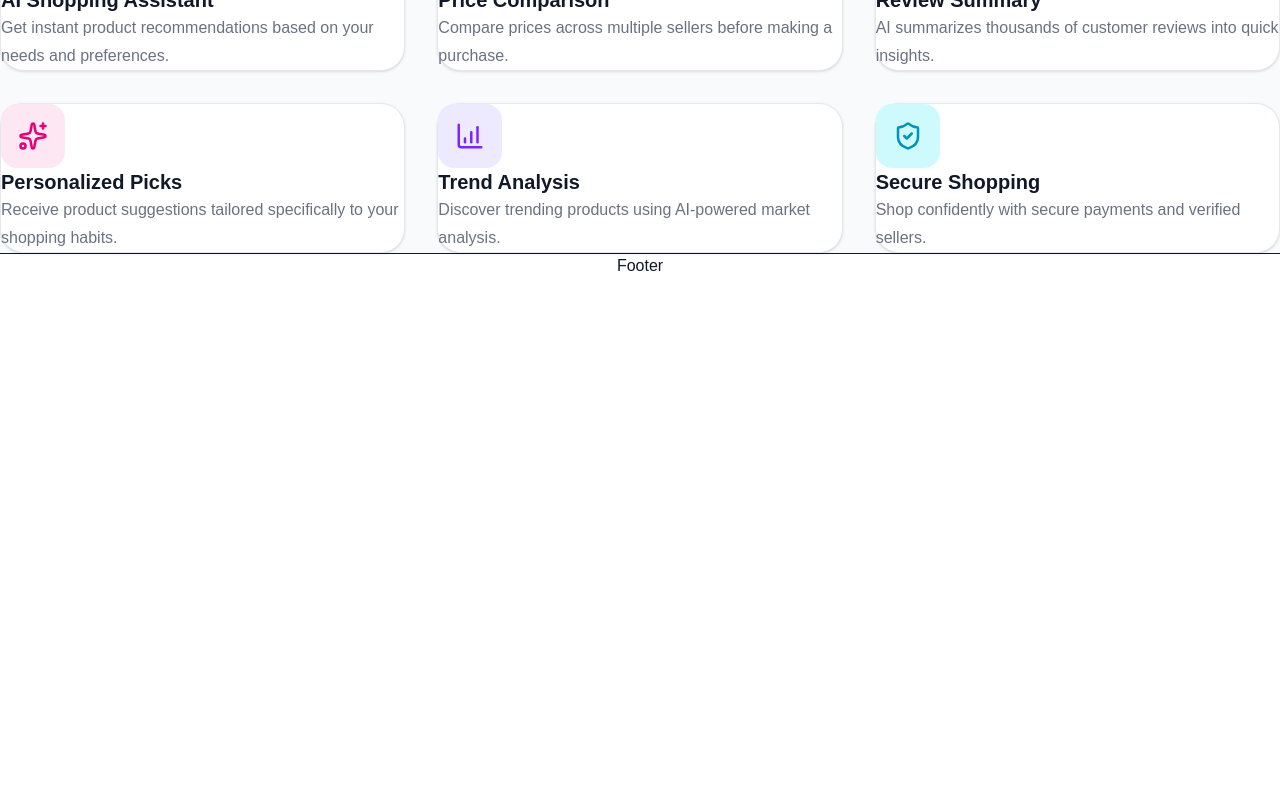
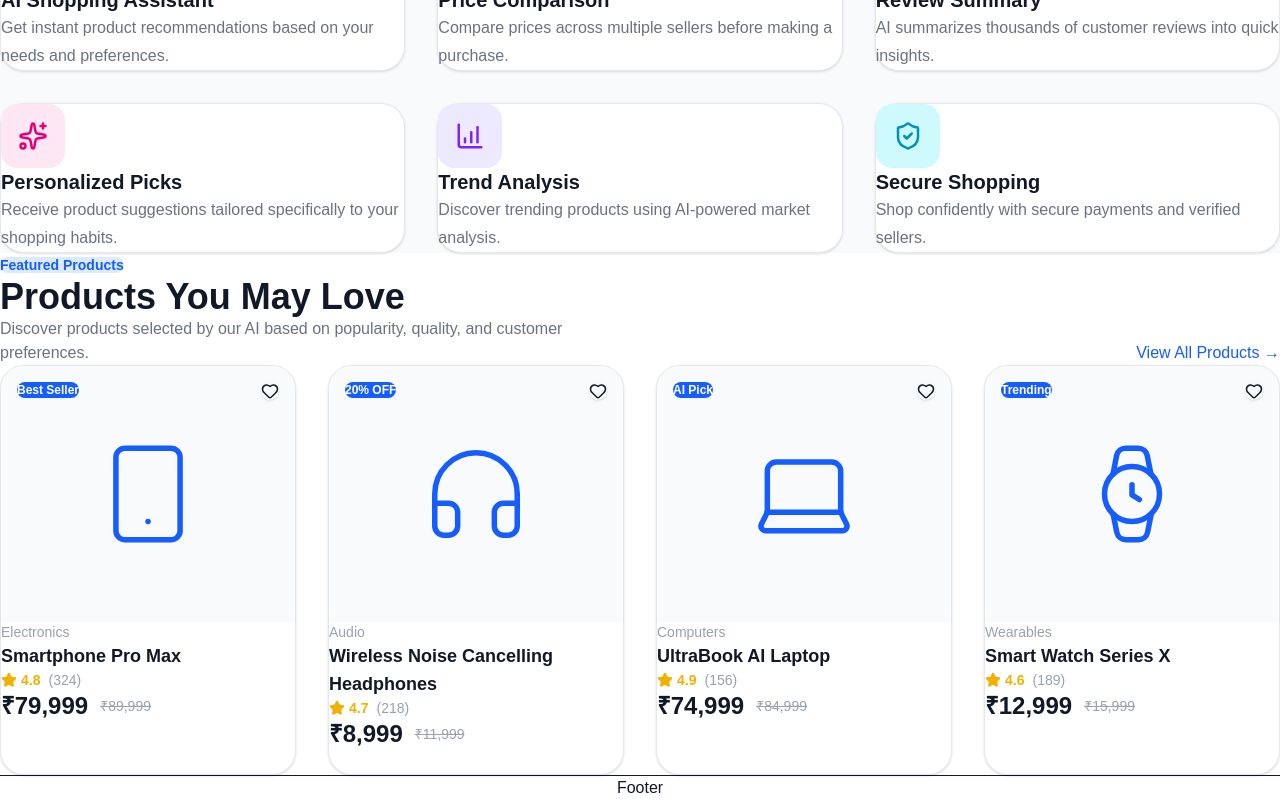
Before and after one commit to PritamSinhaa/CogniMart, a React app in the folder frontend/: page / in a window 1280 px wide. Shown: the part 1339-2139 px from the top of the page. Before the commit the page ends 1617 px from the top, so only its background shows below. Built offline with nearby package versions, Linux system fonts and the light colour scheme; the HTML template or start-up script is replaced by a standard one.

Commit message:
added feature Products

```diff
--- /dev/null
+++ b/frontend/src/components/home/featuredProducts/FeaturedProducts.jsx
@@ -0,0 +1,45 @@
+import Container from "@/components/common/Container";
+import ProductCard from "./ProductCard";
+import { products } from "./productsData";
+
+const FeaturedProducts = () => {
+  return (
+    <section className="bg-white py-24">
+      <Container>
+        {/* Section Header */}
+        <div className="mb-12 flex flex-col justify-between gap-6 sm:flex-row sm:items-end">
+          <div>
+            <span className="rounded-full bg-blue-100 px-4 py-2 text-sm font-semibold text-blue-600">
+              Featured Products
+            </span>
+
+            <h2 className="mt-5 text-4xl font-bold">
+              Products You May Love
+            </h2>
+
+            <p className="mt-3 max-w-xl text-gray-500">
+              Discover products selected by our AI based on
+              popularity, quality, and customer preferences.
+            </p>
+          </div>
+
+          <button className="font-semibold text-blue-600 transition hover:text-blue-700">
+            View All Products →
+          </button>
+        </div>
+
+        {/* Products */}
+        <div className="grid gap-8 sm:grid-cols-2 lg:grid-cols-4">
+          {products.map((product) => (
+            <ProductCard
+              key={product.id}
+              product={product}
+            />
+          ))}
+        </div>
+      </Container>
+    </section>
+  );
+};
+
+export default FeaturedProducts;
--- /dev/null
+++ b/frontend/src/components/home/featuredProducts/ProductCard.jsx
@@ -0,0 +1,77 @@
+import { Heart, ShoppingCart, Star } from "lucide-react";
+import { motion } from "framer-motion";
+
+const ProductCard = ({ product }) => {
+  const Icon = product.icon;
+
+  return (
+    <motion.div
+      whileHover={{ y: -6 }}
+      transition={{ duration: 0.2 }}
+      className="group overflow-hidden rounded-3xl border border-gray-200 bg-white shadow-sm transition hover:shadow-xl"
+    >
+      {/* Product Image */}
+      <div className="relative flex h-64 items-center justify-center bg-gray-50">
+        <span className="absolute left-4 top-4 rounded-full bg-blue-600 px-3 py-1 text-xs font-semibold text-white">
+          {product.badge}
+        </span>
+
+        <button className="absolute right-4 top-4 rounded-full bg-white p-2 shadow-sm transition hover:text-red-500">
+          <Heart size={18} />
+        </button>
+
+        <Icon
+          size={110}
+          strokeWidth={1.2}
+          className="text-blue-600 transition duration-300 group-hover:scale-110"
+        />
+      </div>
+
+      {/* Product Info */}
+      <div className="space-y-4 p-6">
+        <div>
+          <p className="text-sm text-gray-400">
+            {product.category}
+          </p>
+
+          <h3 className="mt-1 text-lg font-bold">
+            {product.name}
+          </h3>
+        </div>
+
+        {/* Rating */}
+        <div className="flex items-center gap-2">
+          <div className="flex items-center gap-1 text-yellow-500">
+            <Star size={16} fill="currentColor" />
+            <span className="text-sm font-semibold">
+              {product.rating}
+            </span>
+          </div>
+
+          <span className="text-sm text-gray-400">
+            ({product.reviews})
+          </span>
+        </div>
+
+        {/* Price */}
+        <div className="flex items-center gap-3">
+          <span className="text-2xl font-bold">
+            ₹{product.price.toLocaleString("en-IN")}
+          </span>
+
+          <span className="text-sm text-gray-400 line-through">
+            ₹{product.oldPrice.toLocaleString("en-IN")}
+          </span>
+        </div>
+
+        {/* Add to Cart */}
+        <button className="flex w-full items-center justify-center gap-2 rounded-xl bg-blue-600 py-3 font-semibold text-white transition hover:bg-blue-700">
+          <ShoppingCart size={18} />
+          Add to Cart
+        </button>
+      </div>
+    </motion.div>
+  );
+};
+
+export default ProductCard;
--- /dev/null
+++ b/frontend/src/components/home/featuredProducts/index.js
@@ -0,0 +1,2 @@
+export { default as FeaturedProducts } from "./FeaturedProducts";
+export { default as ProductCard } from "./ProductCard";
--- /dev/null
+++ b/frontend/src/components/home/featuredProducts/productsData.js
@@ -0,0 +1,53 @@
+import {
+  Smartphone,
+  Headphones,
+  Laptop,
+  Watch,
+} from "lucide-react";
+
+export const products = [
+  {
+    id: 1,
+    name: "Smartphone Pro Max",
+    category: "Electronics",
+    price: 79999,
+    oldPrice: 89999,
+    rating: 4.8,
+    reviews: 324,
+    icon: Smartphone,
+    badge: "Best Seller",
+  },
+  {
+    id: 2,
+    name: "Wireless Noise Cancelling Headphones",
+    category: "Audio",
+    price: 8999,
+    oldPrice: 11999,
+    rating: 4.7,
+    reviews: 218,
+    icon: Headphones,
+    badge: "20% OFF",
+  },
+  {
+    id: 3,
+    name: "UltraBook AI Laptop",
+    category: "Computers",
+    price: 74999,
+    oldPrice: 84999,
+    rating: 4.9,
+    reviews: 156,
+    icon: Laptop,
+    badge: "AI Pick",
+  },
+  {
+    id: 4,
+    name: "Smart Watch Series X",
+    category: "Wearables",
+    price: 12999,
+    oldPrice: 15999,
+    rating: 4.6,
+    reviews: 189,
+    icon: Watch,
+    badge: "Trending",
+  },
+];
--- a/frontend/src/pages/Home.jsx
+++ b/frontend/src/pages/Home.jsx
@@ -1,6 +1,8 @@
 import Hero from "@/components/home/hero/Hero";
 import Categories from "@/components/home/categories/Categories";
 import AIFeatures from "@/components/home/aiFeatures/AIFeatures";
+import { FeaturedProducts } from "@/components/home/featuredProducts";
+
 // import Categories from "@/components/home/categories/Categories";
 // import AIFeatures from "@/components/home/ai-features/AIFeatures";
 // import FeaturedProducts from "@/components/home/featured-products/FeaturedProducts";
@@ -15,6 +17,7 @@ const Home = () => {
       <Hero />
        <Categories />
        <AIFeatures />
+       <FeaturedProducts/>
       {/* <Categories />
       <AIFeatures />
       <FeaturedProducts />
```
